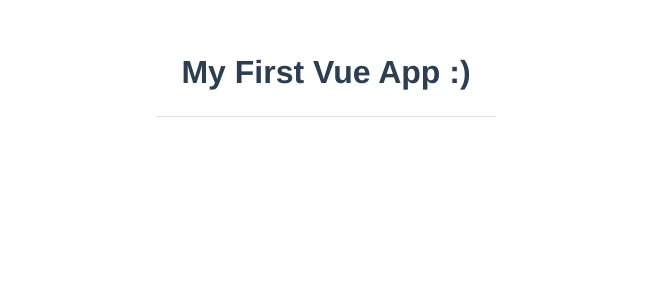
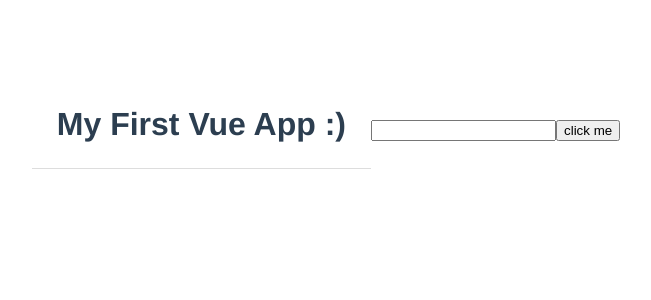
Before and after one commit to iamnotcypher/learning-vue, a Vue app: page / in a window 1280 px wide. Shown: the top 300 px of the page, without its empty margins (314-965 px from the left). Built offline with nearby package versions, Linux system fonts and the light colour scheme.

Commit message:
template refs

```diff
--- a/src/App.vue
+++ b/src/App.vue
@@ -1,5 +1,7 @@
 <template>
   <h1>{{ title }}</h1>
+  <input type="text" ref="name">
+  <button @click="handleClick">click me</button>
 </template>
 
 <script>
@@ -9,6 +11,11 @@
   data() {
     return {
       title: 'My First Vue App :)'
+    }
+  },
+  methods: {
+    handleClick() {
+      console.log(this.$refs.name)
     }
   }
 }
@@ -21,6 +28,7 @@
   -moz-osx-font-smoothing: grayscale;
   text-align: center;
   color: #2c3e50;
+  margin-top: 60px;
 }
 h1 {
   border-bottom: 1px solid #ddd;
```
